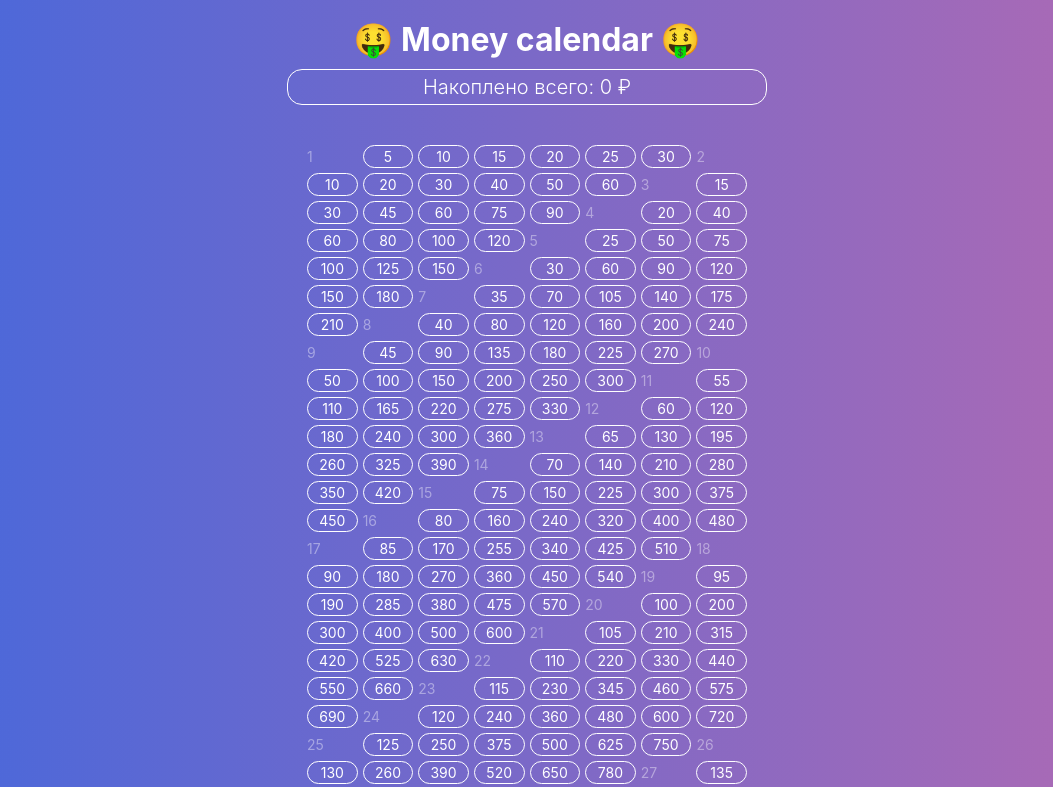
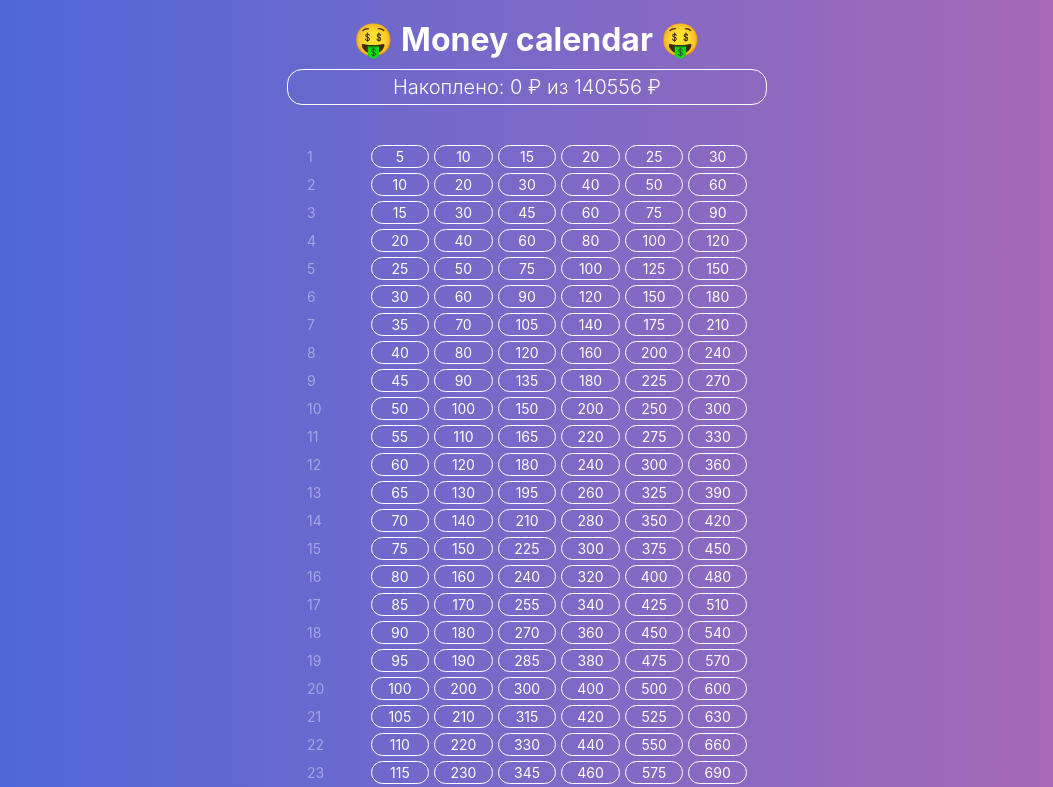
Before and after one commit to nicholasitnikov/calendar, a Next.js app: page / in a window 1280 px wide. Shown: the top 787 px of the page, without its empty margins (113-1166 px from the left). Built offline with nearby package versions, Linux system fonts and the light colour scheme.

Commit message:
feat: add sum

```diff
--- a/pages/index.js
+++ b/pages/index.js
@@ -37,6 +37,12 @@ export default function Home() {
   }
 
   const calculateTotal = () => {
+    return data.reduce((res, current) => {
+      return res += parseInt(current.value)
+    }, 0)
+  }
+
+  const calculateCurrent = () => {
     return selected.reduce((res, current) => {
       return res += parseInt(current.value)
     }, 0)
@@ -65,7 +71,7 @@ export default function Home() {
       </Head>
       <header className={styles.header}>
         <h1 className={styles.headingOne}>🤑 Money calendar 🤑</h1>
-        <h2 className={styles.headingTwo}>{`Накоплено всего: ${calculateTotal()} ₽`}</h2>
+        <h2 className={styles.headingTwo}>{`Накоплено: ${calculateCurrent()} ₽ из ${calculateTotal()} ₽`}</h2>
       </header>
       <main className={styles.cells}>
         { renderCells() }
--- a/styles/index.module.css
+++ b/styles/index.module.css
@@ -23,7 +23,7 @@
 
 .cells {
     display: grid;
-    grid-template-columns: repeat(8, 1fr);
+    grid-template-columns: repeat(7, 1fr);
     padding: 20px;
     grid-gap: 5px;
     max-width: 480px;
```
